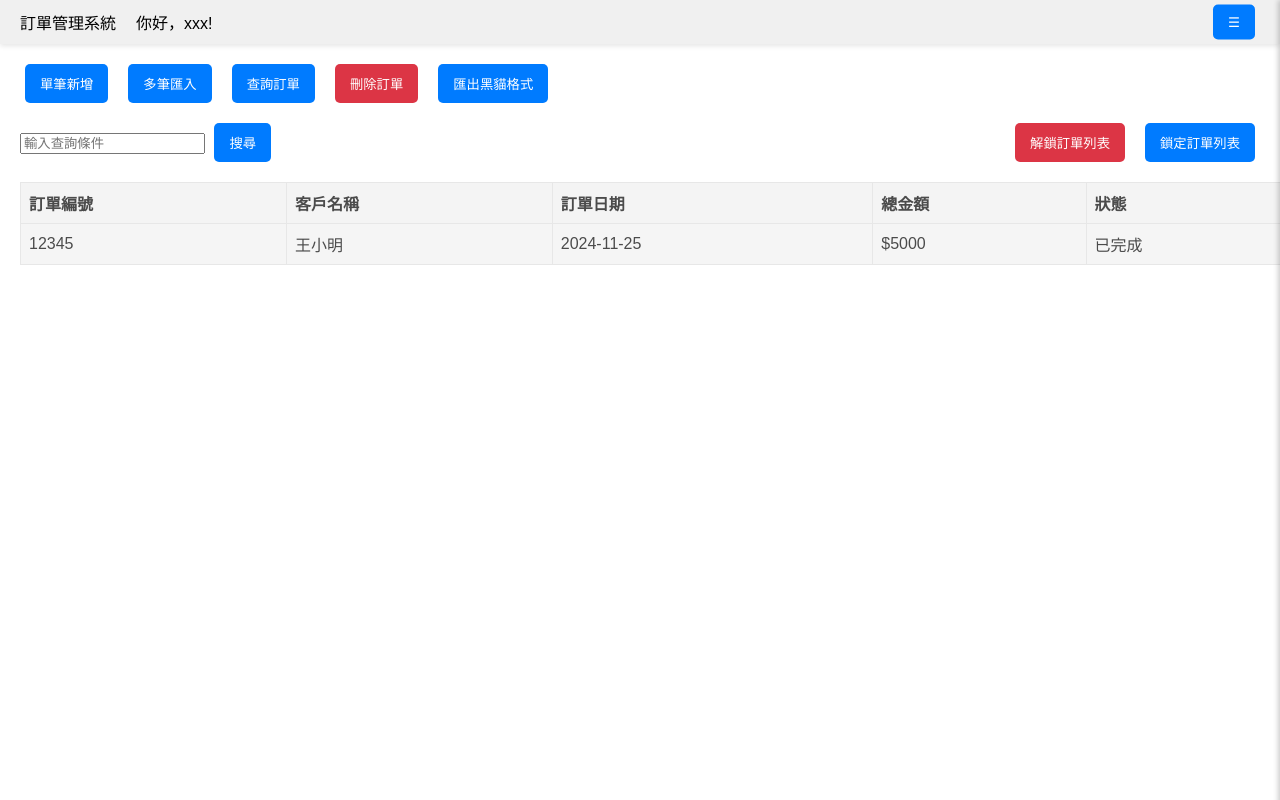
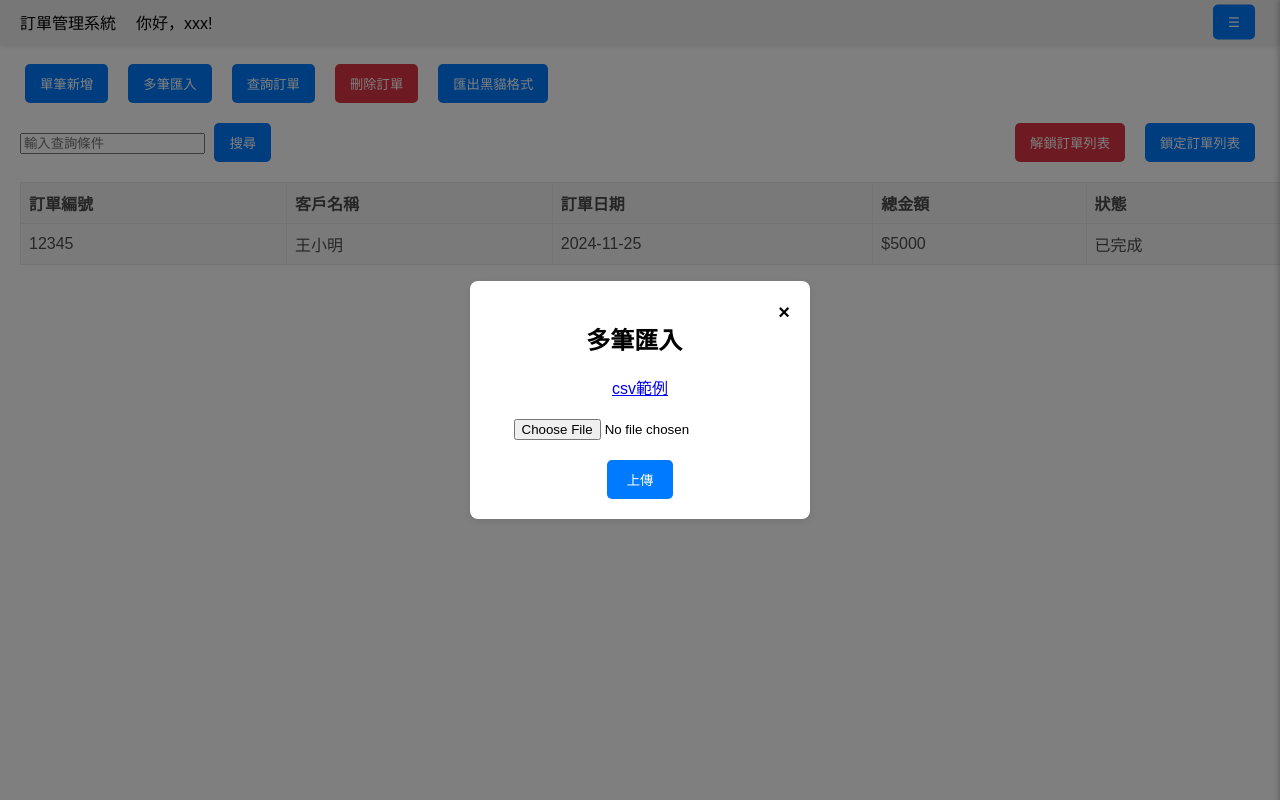
Before and after one commit to Santahehehe/ERPSystem, a plain HTML site: page FrontEnd/Index.html in a window 1280 px wide. Both pictures are taken after a click on the button "多筆匯入". Drawn offline with Linux system fonts and the light colour scheme.

Commit message:
1.完成多筆匯入彈出視窗以及2.提供可供下載的範例檔

```diff
--- /dev/null
+++ b/CSVsample/insertManySample.csv
@@ -0,0 +1 @@
+客戶名稱(必填),收件人+職稱(必填),配送地址(必填),收件人電話,收件人公司,品項(必填),數量(必填)
--- a/FrontEnd/Index.html
+++ b/FrontEnd/Index.html
@@ -298,6 +298,58 @@ th {
 }
 /* <<單筆新增彈出視窗>>樣式 */
 
+/* <<多筆匯入彈出視窗>>樣式 */
+        .insertMany {
+            display: none; /* 預設隱藏 */
+            position: fixed;
+            z-index: 1000;
+            left: 0;
+            top: 0;
+            width: 100%;
+            height: 100%;
+            background-color: rgba(0, 0, 0, 0.5);
+            justify-content: center;
+            align-items: center;
+        }
+
+        .insertMany-content {
+            background: white;
+            padding: 20px;
+            border-radius: 8px;
+            box-shadow: 0 2px 10px rgba(0, 0, 0, 0.1);
+            width: 300px;
+            text-align: center;
+        }
+
+        .insertManyClose {
+            float: right;
+            font-size: 20px;
+            font-weight: bold;
+            cursor: pointer;
+        }
+
+        .insertManyClose:hover {
+            color: red;
+        }
+
+        .insertMany button {
+            padding: 10px 20px;
+            background-color: #007BFF;
+            color: white;
+            border: none;
+            border-radius: 5px;
+            cursor: pointer;
+        }
+
+        .insertMany button:hover {
+            background-color: #0056b3;
+        }
+
+        .insertMany input[type="file"] {
+            margin: 20px 0;
+        }
+/* <<多筆匯入彈出視窗>>樣式 */
+
 
 
 /* 固定右側選單展開按鈕位置 */
@@ -334,7 +386,6 @@ th {
 .overlayForModal.active {
     display: block;
 }
-
     </style>
 </head>
 <body>
@@ -353,7 +404,7 @@ th {
     <!-- 新增按鈕區 -->
     <div class="button-row">
         <button class="btn btn-primary" id="insertOne-btn">單筆新增</button>
-        <button class="btn btn-primary">多筆匯入</button>
+        <button class="btn btn-primary" id="insertMany-btn">多筆匯入</button>
         <button class="btn btn-primary">查詢訂單</button>
         <button class="btn btn-danger"> 刪除訂單</button>
         <button class="btn btn-primary">匯出黑貓格式</button>
@@ -421,6 +472,7 @@ th {
         <div class="insertOneModal-content" id="insertOneModal-content">
             <div class="close-btn" id="closeInsertOneModal">X</div>
             <form id="insertOneOrderForm">
+                <h2>單筆新增</h2>
                 <div class="insertOneForm-group">
                     <label>*客戶名稱：</label>
                     <select required id="insertOneCustomer">
@@ -471,6 +523,19 @@ th {
             </form>
         </div>
     </div>
+
+    <!-- 多筆匯入彈出視窗 -->
+    <div id="insertManyModal" class="insertMany">
+        <div class="insertMany-content">
+            <!-- &times是叉叉符號 -->
+            <span id="closeModalBtn" class="insertManyClose">&times;</span>
+            <h2>多筆匯入</h2>
+            <a href="../CSVsample/insertManySample.csv" class="download-button" download="insertManySample.csv">csv範例</a>
+            <input type="file" id="csvFileInput" accept=".csv">
+            <button id="uploadBtn">上傳</button>
+        </div>
+    </div>
+
 
     <script>
         // 選取元素
@@ -679,6 +744,49 @@ th {
         })
 
 
+    //多筆匯入操作
+        const insertMany = document.getElementById('insertMany-btn');
+        const closeModalBtn = document.getElementById('closeModalBtn');
+        const insertManyModal = document.getElementById('insertManyModal');
+        // 打開模態視窗
+        insertMany.addEventListener('click', () => {
+          insertManyModal.style.display = 'flex';
+        });
+
+        // 關閉模態視窗
+        closeModalBtn.addEventListener('click', () => {
+            cleanCSVFile();
+            insertManyModal.style.display = 'none';
+        });
+
+        // 點擊模態視窗外部關閉視窗
+        window.addEventListener('click', (event) => {
+            cleanCSVFile();
+            if (event.target === insertManyModal) {
+              insertManyModal.style.display = 'none';
+            }
+        });
+
+        // 處理檔案上傳按鈕
+        const uploadBtn = document.getElementById('uploadBtn');
+        const csvFileInput = document.getElementById('csvFileInput');
+
+        uploadBtn.addEventListener('click', () => {
+            const file = csvFileInput.files[0];
+            if (file) {
+                alert(`檔案已選擇：${file.name}`);
+                // 可在這裡執行上傳處理邏輯
+                cleanCSVFile();
+                insertManyModal.style.display = 'none';//關閉視窗
+            } else {
+                alert('請選擇一個檔案！');
+            }
+        });
+
+        function cleanCSVFile(){
+            csvFileInput.value='';//清除檔案
+        }
+    //多筆匯入操作
 
         // 右側選單操作
         // 展開右側選單
```
